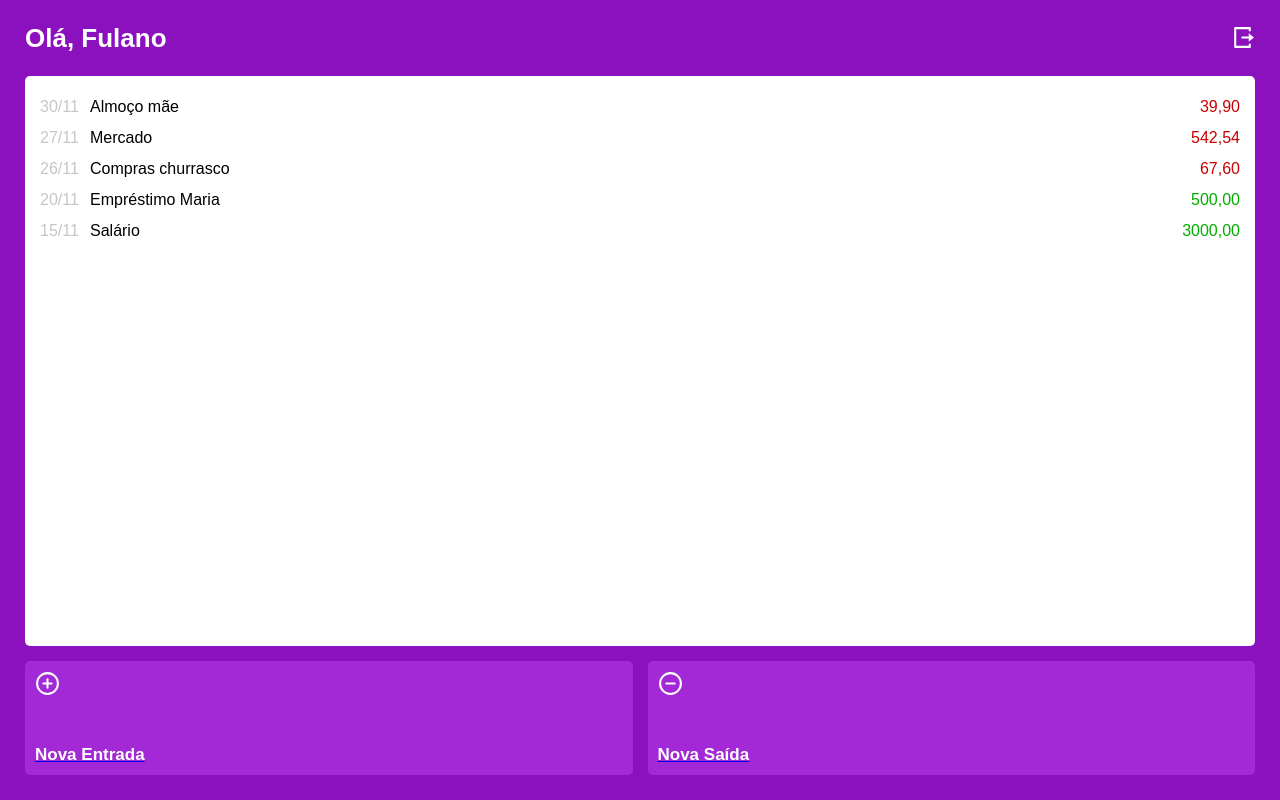
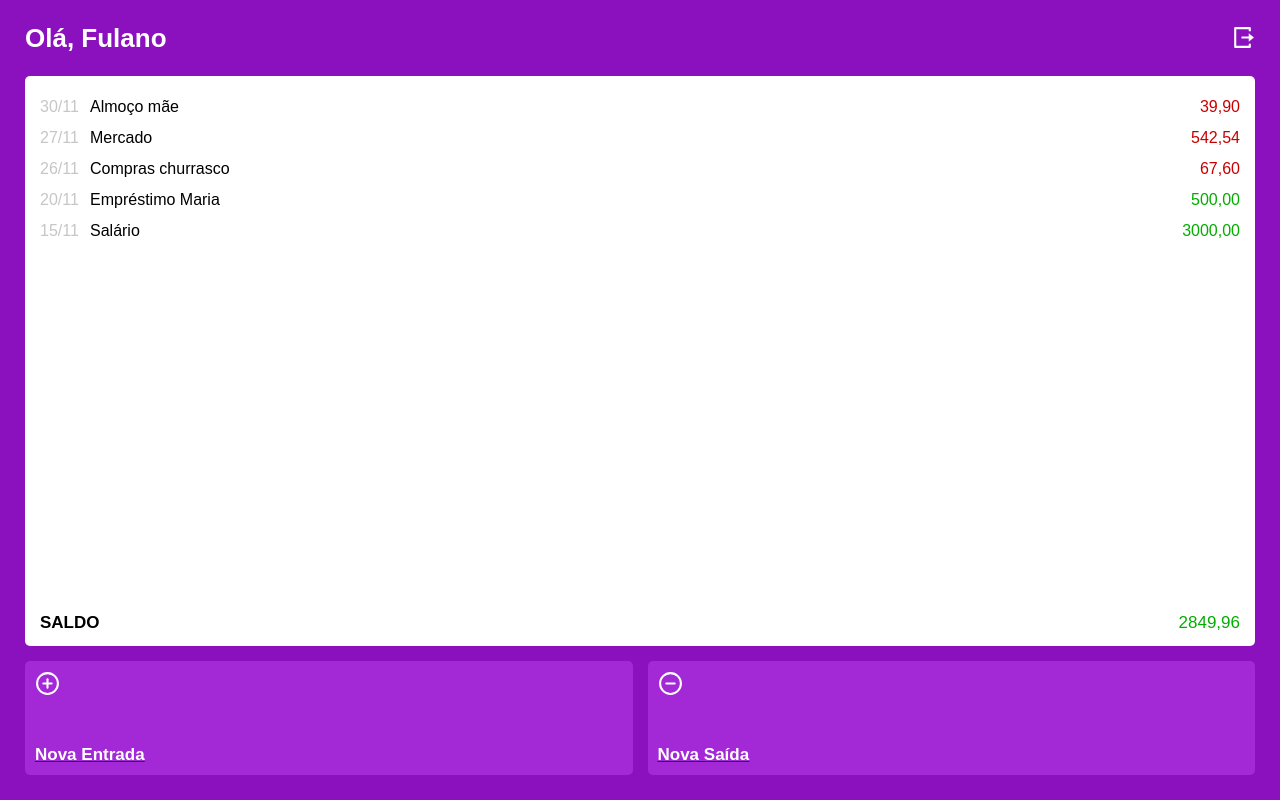
Before and after one commit to okitauehara/Projeto_14_MyWallet_Front, a React (Create React App) app: page /home in a window 1280 px wide. Built offline with nearby package versions, Linux system fonts and the light colour scheme.

Commit message:
Adicionado saldo na rota home

```diff
--- a/src/components/pages/Home.js
+++ b/src/components/pages/Home.js
@@ -41,8 +41,18 @@ export default function Home() {
             description: "Salário",
             value: 300000,
             type: "earning"
-        },
+        }
     ];
+
+    let balance = 0;
+
+    for (let i = 0; i < items.length; i++) {
+        if (items[i].type === 'earning') {
+            balance += items[i].value;
+        } else {
+            balance -= items[i].value;
+        }
+    }
 
     return (
         <HomeContent>
@@ -50,7 +60,7 @@ export default function Home() {
             <Link to='/'>
                 <LogoutIcon></LogoutIcon>
             </Link>
-                <Transactions items={items}/>
+                <Transactions items={items} balance={balance}/>
                 <Buttons>
                     <Link to='/earnings'>
                         <AddButton>
@@ -69,9 +79,11 @@ export default function Home() {
     );
 }
 
-function Transactions({ items }) {
+function Transactions({ items, balance }) {
+
     return (
         <ContainerList quantity={items.length}>
+            <Items>
             {items.length > 0 ?
             items.map(item => {
             return (
@@ -79,8 +91,14 @@ function Transactions({ items }) {
                 <DateAndDescription><span>{item.date}</span>{item.description}</DateAndDescription>
                 <Value type={item.type}>{(item.value / 100).toFixed(2).replace('.', ',')}</Value>
             </Item>
-            )}) :
+            )})
+            :
             <NoItems>Não há registros de entrada ou saída</NoItems>}
+            </Items>
+            {items.length > 0 ?
+            <Balance positive={balance}>SALDO <span>{(balance / 100).toFixed(2).replace('.', ',')}</span></Balance>
+            :
+            ''}
         </ContainerList>
     );
 }
@@ -108,13 +126,14 @@ const ContainerList = styled.div`
     margin-bottom: 15px;
     display: flex;
     flex-direction: column;
-    justify-content: ${props => props.quantity > 0 ? 'normal' : 'center'};
+    justify-content: ${props => props.quantity > 0 ? 'space-between' : 'center'};
 `;
 
 const NoItems = styled.p`
     font-size: 20px;
     color: #868686;
     text-align: center;
+    overflow-y: hidden;
 `;
 
 const Buttons = styled.div`
@@ -157,6 +176,11 @@ const MinusIcon = styled(FiMinusCircle)`
     left: 10px;
 `;
 
+const Items = styled.div`
+    max-height: 380px;
+    overflow-y: scroll;
+`;
+
 const Item = styled.div`
     display: flex;
     justify-content: space-between;
@@ -183,3 +207,16 @@ const Value = styled.p`
     word-break: break-word;
     color: ${props => props.type === 'earning' ? '#03ac00' : '#c70000'};
 `;
+
+const Balance = styled.p`
+    color: #000000;
+    font-weight: 700;
+    font-size: 17px;
+    display: flex;
+    justify-content: space-between;
+
+    & span {
+        font-weight: 400;
+        color: ${props => props.positive > 0 ? '#03ac00' : '#c70000'};
+    }
+`;
```
